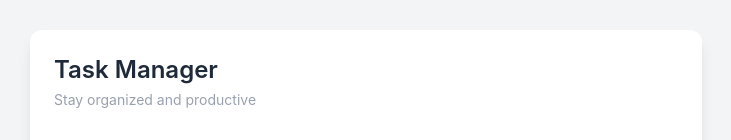
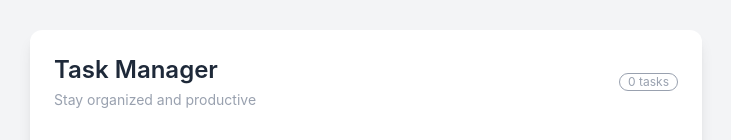
Before and after one commit to ajay020/task-manager-app, a React (Vite) app: page / in a window 1280 px wide. Shown: the part 211-351 px from the top of the page, without its empty margins (274-1005 px from the left). Built offline with nearby package versions, Linux system fonts and the light colour scheme.

Commit message:
feat: show total tasks count, overdue count and completed count - conditionally display overdue and completed chip

```diff
--- a/src/App.tsx
+++ b/src/App.tsx
@@ -5,6 +5,7 @@ import TaskInput from "./components/TaskInput";
 import type { Task } from "./types/Task";
 import { useLocalStorage } from "./hooks/useLocalStorage";
 import { useDebounce } from "./hooks/useDebounce";
+import { getTaskStatus } from "./utils/date";
 
 type Filter = "all" | "active" | "completed";
 
@@ -15,11 +16,12 @@ export default function App() {
 
   const debouncedSearch = useDebounce(search, 300);
 
-  const { totalCount, activeCount, completedCount } = useMemo(() => {
+  const { totalCount, activeCount, completedCount, dueCount } = useMemo(() => {
     return {
       totalCount: tasks.length,
       activeCount: tasks.filter(t => !t.completed).length,
-      completedCount: tasks.filter(t => t.completed).length
+      completedCount: tasks.filter(t => t.completed).length,
+      dueCount: tasks.filter(t => getTaskStatus(t.dueDate) === "overdue" && !t.completed).length
     }
   }, [tasks])
 
@@ -75,13 +77,33 @@ export default function App() {
     <div className="min-h-screen bg-gray-100 flex items-center justify-center">
       <div className="w-full max-w-2xl bg-white shadow-lg rounded-xl p-6 space-y-4 ">
 
-        <div className=" mb-8">
+        <div className=" mb-8 flex justify-between items-center">
+          <div>
             <h1 className="text-2xl font-semibold text-gray-800">
               Task Manager
             </h1>
             <p className="text-sm text-gray-400 mt-1">
               Stay organized and productive
             </p>
+          </div>
+
+          <div className="flex gap-2">
+            <span className="text-xs text-gray-400 border rounded-full px-2">
+              {totalCount} tasks
+            </span>
+
+            {dueCount > 0 && <span className="text-xs text-red-700 bg-red-100
+            border rounded-full px-2">
+              {dueCount} overdue
+            </span>}
+
+            {completedCount > 0 && <span className="text-xs text-green-700 border
+            rounded-full px-2
+           bg-green-100">
+              {completedCount} done
+            </span>}
+
+          </div>
         </div>
 
         <TaskInput onAdd={addTask} />
```
Also changed, not shown: src/utils/date.ts (line endings or trailing spaces). Lines whose indentation alone changed are shown as unchanged.
